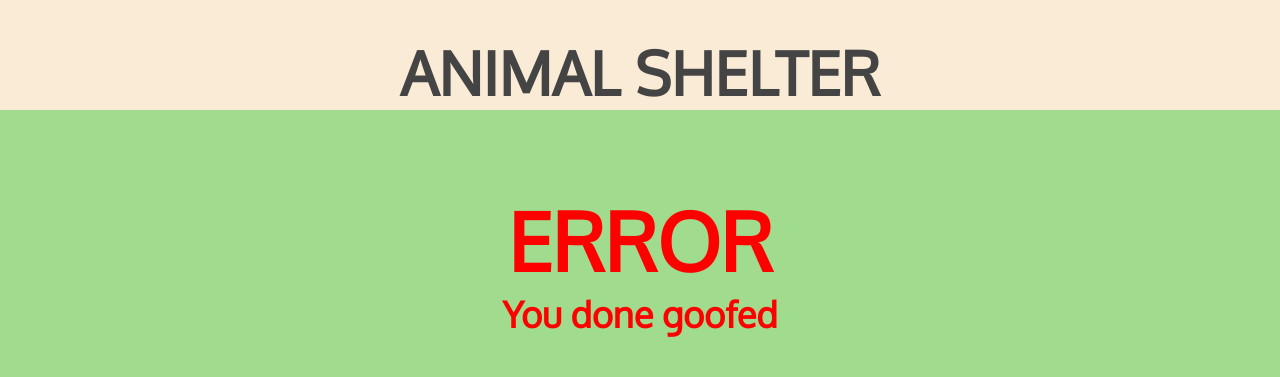
After one commit to audaniel9/Hackathon-Group, a Flask app: template people/templates/error.html in a window 1280 px wide. The commit adds this page. Shown: the top 377 px of the page. Run offline with Flask 2, Linux system fonts and the light colour scheme; the template is opened without the code that fills it, so the values that code supplies are empty.

Commit message:
added error page

```diff
--- a/people/static/style.css
+++ b/people/static/style.css
@@ -48,3 +48,9 @@ label{
 h2 {
   font-size:40px;
 }
+
+/*error.html*/
+.errorbox {
+  margin-top: 80px;
+  color: red;
+}
--- /dev/null
+++ b/people/templates/error.html
@@ -0,0 +1,17 @@
+<html>
+  <head>
+    <meta charset="utf-8">
+    <meta name="viewport" content="width=device-width, initial-scale=1">
+    <title>Error-Animal Shelter</title>
+    <link rel="stylesheet" href="style.css">
+  </head>
+  <body>
+    <h1>ANIMAL SHELTER</h1>
+    <div class="errorbox">
+      <strong style="font-size: 80px;">ERROR</strong><br>
+      <strong style="font-size:36px;">You done goofed</strong>
+      <br><br><br>
+      <img src="yee.png" alt="yee" style="width:300px;height:300px;">
+    </div>
+  </body>
+</html>
```
Also changed, not shown: people/static/yee.png (added).
